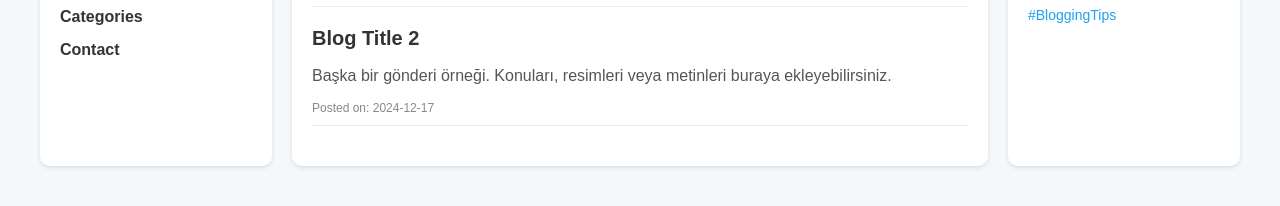
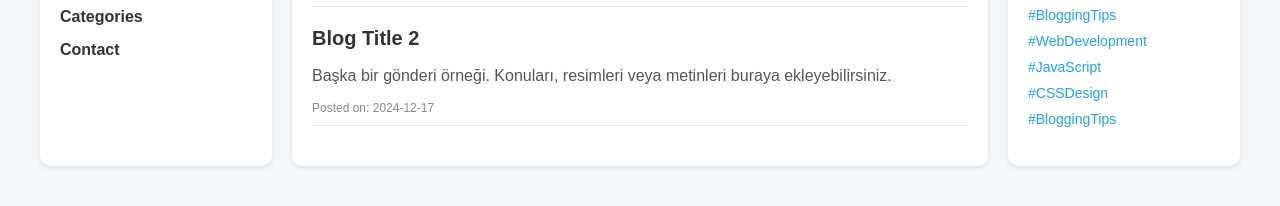
Before and after one commit to kubat02/blog, a plain HTML site: page index.html in a window 1280 px wide. Shown: the part 166-372 px from the top of the page. Drawn offline with Linux system fonts and the light colour scheme.

Commit message:
Update index.html

```diff
--- a/index.html
+++ b/index.html
@@ -49,6 +49,10 @@
           <li>#JavaScript</li>
           <li>#CSSDesign</li>
           <li>#BloggingTips</li>
+          <li><a href="#">#WebDevelopment</a></li>
+          <li><a href="#">#JavaScript</a></li>
+          <li><a href="#">#CSSDesign</a></li>
+          <li><a href="#">#BloggingTips</a></li>
         </ul>
       </div>
     </aside>
```
